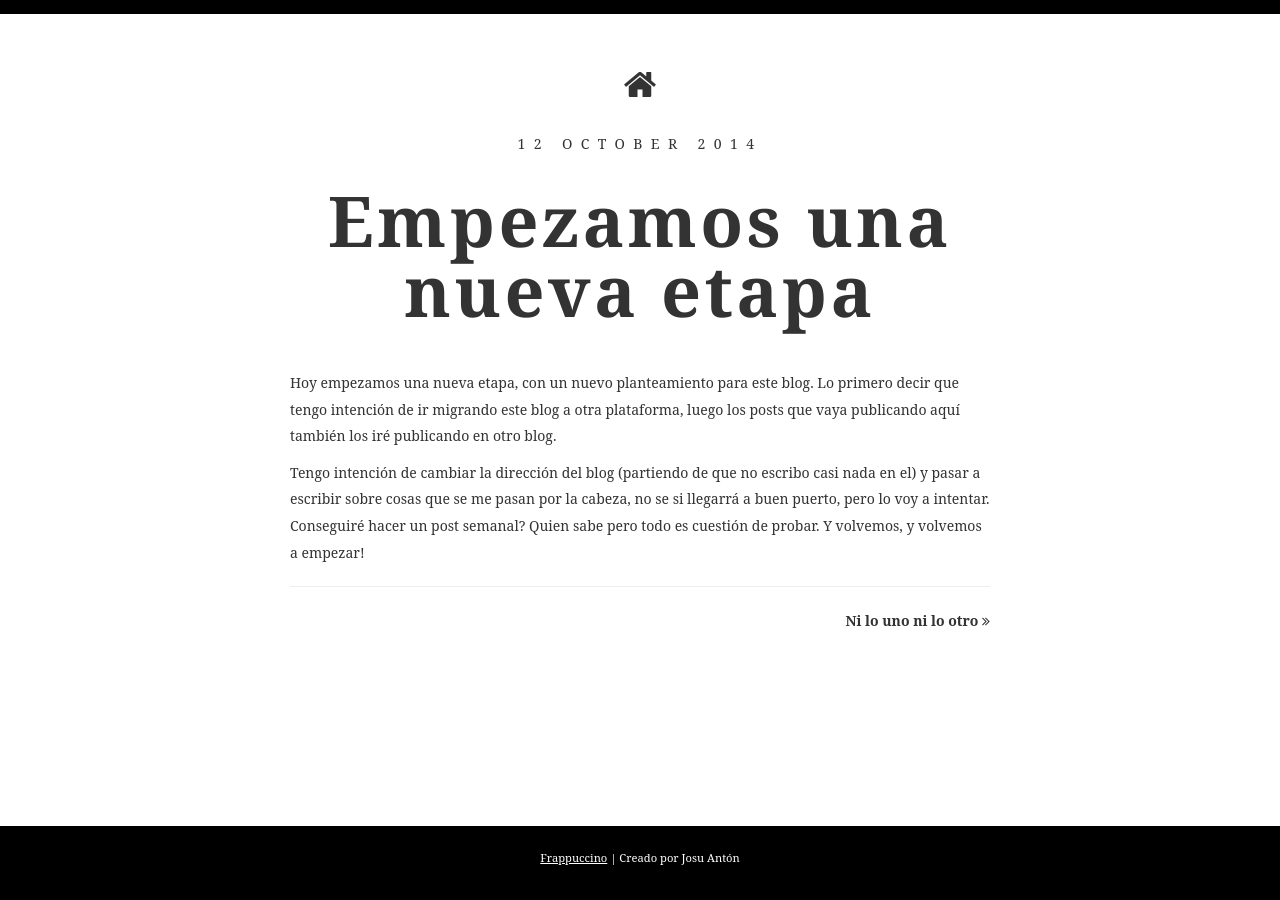
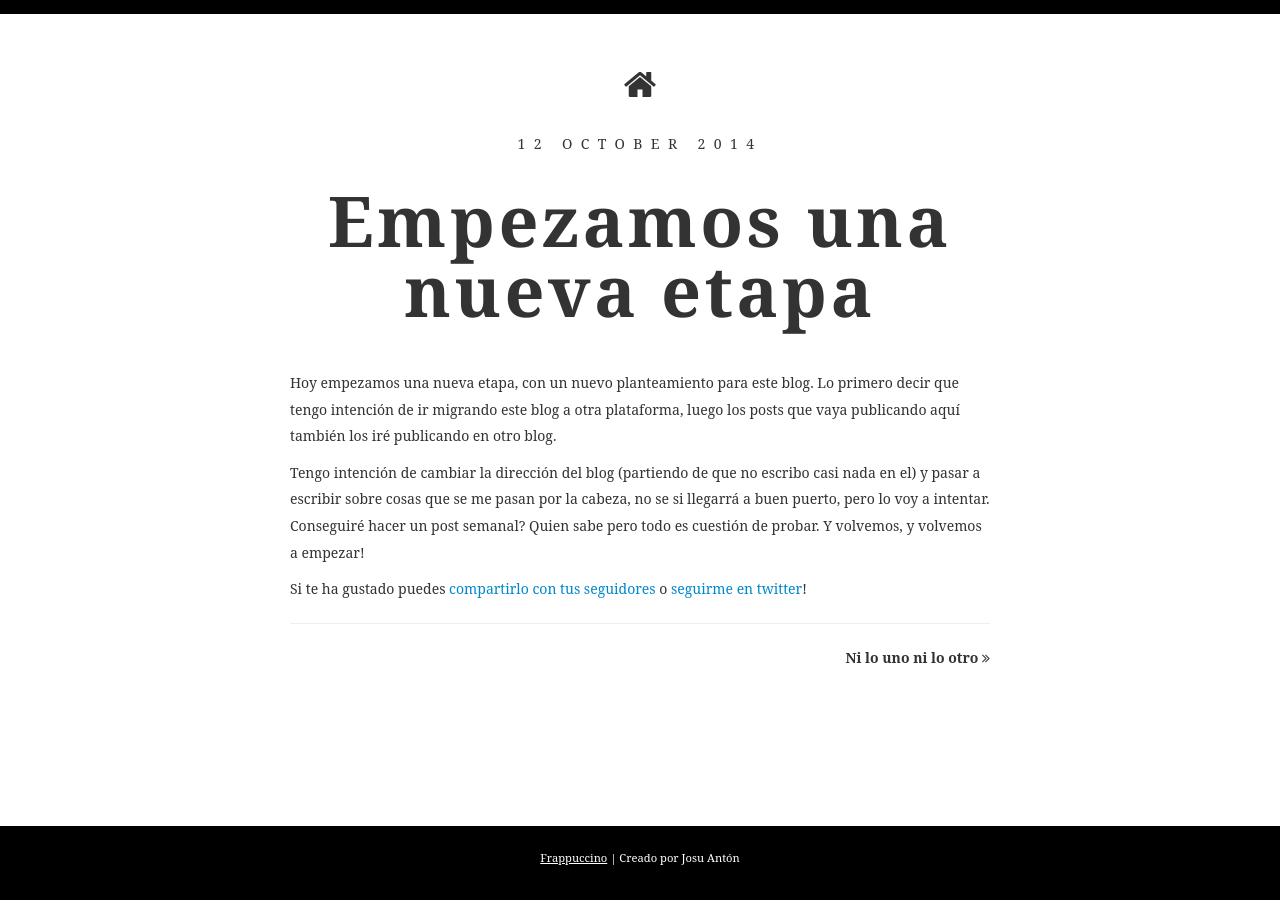
Before and after one commit to josuantonsanz/josuantonsanz.github.io, a Jekyll site: the page built from _posts/2014-10-12-inicio.md, in a window 1280 px wide. Built offline with Jekyll 4.4.1, drawn with Linux system fonts in a browser that asks for light colours; some web fonts are replaced; comment, search, counter and statistics services are not loaded.

Commit message:
Añadiendo twitter

```diff
--- /dev/null
+++ b/_includes/twitter_plug.html
@@ -0,0 +1,7 @@
+Si te ha gustado puedes
+<a href="https://twitter.com/intent/tweet?url={{ site.url }}{{ page.url }}&text={{ page.title }}&via=josuanton"
+   target="_blank">
+  compartirlo con tus seguidores</a>
+o
+<a href="https://twitter.com/josuanton">
+  seguirme en twitter</a>!
--- a/_layouts/post_page.html
+++ b/_layouts/post_page.html
@@ -16,7 +16,8 @@
 				<h2 class="content">{{page.title}}</h2>
 				<section>
 					{{ content }}
-					<hr>
+					{% include twitter_plug.html %}
+                    <hr>
 				</section>
 
 				<section style="font-weight:bold; margin-bottom: 2em;">
@@ -27,6 +28,7 @@
 							<a rel="next" style="float:right" class="a-hover"href="{{ page.next.url }}">{{ page.next.title }} <i class=" icon-double-angle-right"></i></a>
 					{% endif %}
 				</section>
+                <br />
                 {% include comments.html %}
 			</article>
 		</div>
```
